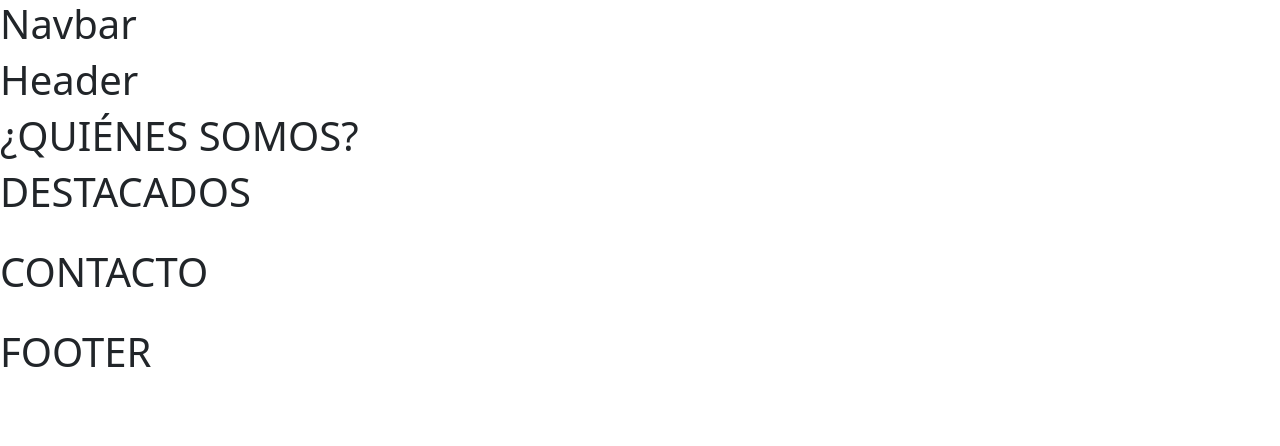
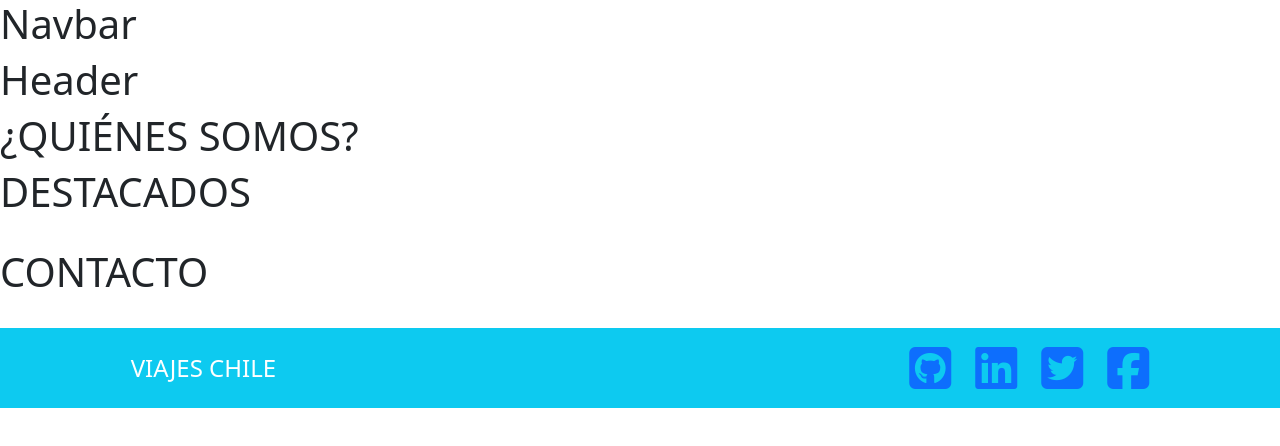
Before and after one commit to JMSalas/viajesChile, a plain HTML site: page index.html in a window 1280 px wide. Drawn offline with nearby package versions, Linux system fonts and the light colour scheme.

Commit message:
Se agrega footer con links a redes socilaes a Estructura basica

```diff
--- a/index.html
+++ b/index.html
@@ -59,8 +59,26 @@
     <!-- Fin Secciones -->
 
     <!-- Footer -->
-    <footer>
-        <h1>FOOTER</h1>
+    <footer class="container-xxl bg-info text-bg-dark py-3">
+        <div class="row justify-content-center align-items-center">
+            <div class="col-12 col-sm-5 text-center text-sm-start ps-sm-4">
+                <span class="fs-4 fw-medium">VIAJES CHILE</span>
+            </div>
+            <div class="col-12 col-sm-5 d-flex justify-content-around justify-content-sm-end pe-sm-4">
+                <a href="https://github.com" target="_blank">
+                    <i class="fab fa-github-square fa-3x ms-sm-4"></i>
+                </a>
+                <a href="https://www.linkedin.com" target="_blank">
+                    <i class="fab fa-linkedin fa-3x ms-sm-4"></i>
+                </a>
+                <a href="https://twitter.com" target="_blank">
+                    <i class="fab fa-twitter-square fa-3x ms-sm-4"></i>
+                </a>
+                <a href="https://facebook.com" target="_blank">
+                    <i class="fa-brands fa-square-facebook fa-3x ms-sm-4"></i>
+                </a>
+            </div>
+        </div>
     </footer>
 
     <!-- Scripts -->
```
